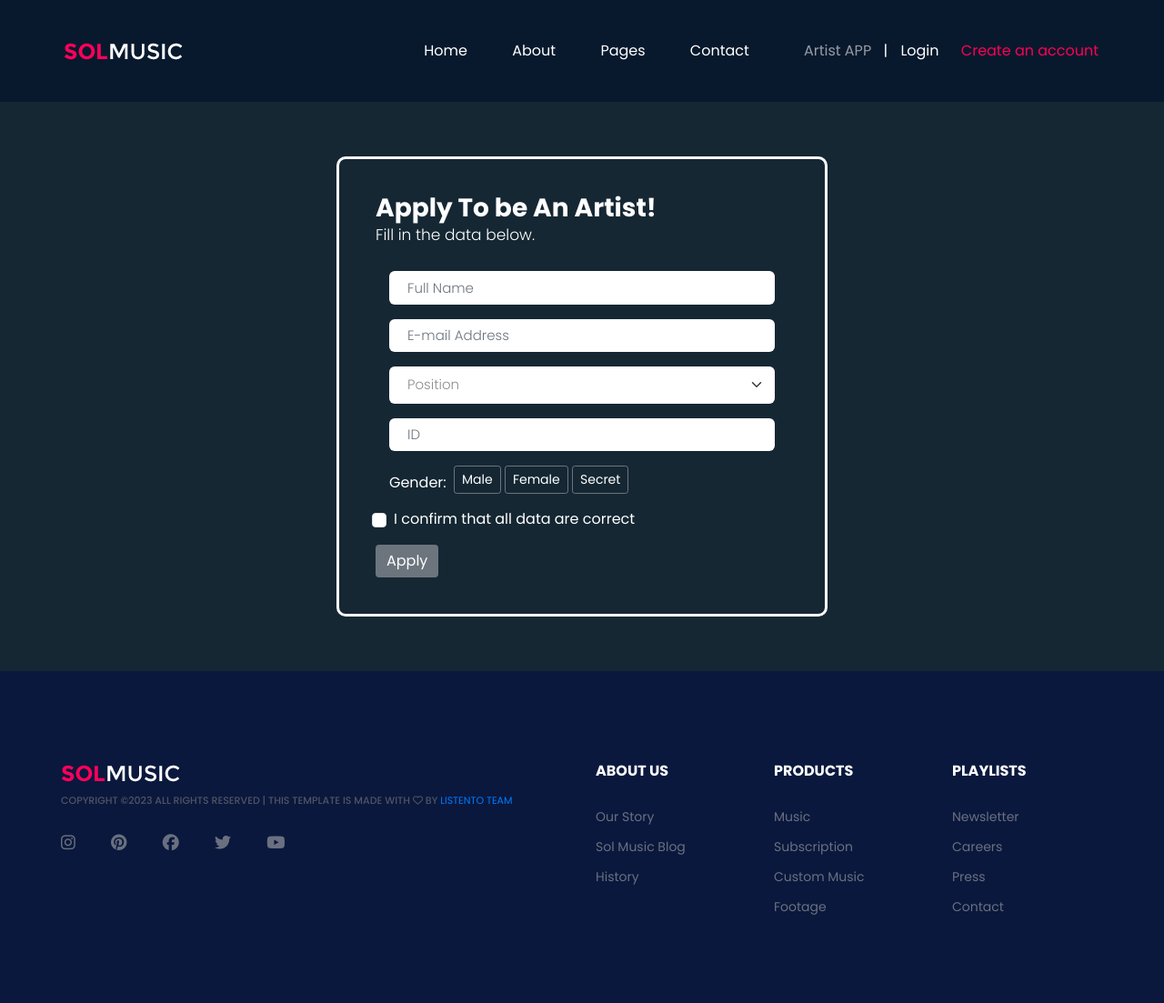
After one commit to Santa-clauz/GradProject, a Django app: page /artist_request in a window 1280 px wide. The commit adds this page. Shown: the whole page at 91% size. Run offline with Django 4.2, Linux system fonts and the light colour scheme; some libraries are stand-ins or nearby versions.

Commit message:
artist request

```diff
--- /dev/null
+++ b/Final/web/static/css/request.css
@@ -0,0 +1,149 @@
+@import url('https://fonts.googleapis.com/css2?family=Poppins:wght@300;400;500;700;900&display=swap');
+
+*, body {
+    font-family: 'Poppins', sans-serif;
+    font-weight: 400;
+    -webkit-font-smoothing: antialiased;
+    text-rendering: optimizeLegibility;
+    -moz-osx-font-smoothing: grayscale;
+}
+
+ body {
+    height: 100%;
+    background-color: #152733;
+    overflow: hidden;
+}
+
+
+.form-holder {
+      display: flex;
+      flex-direction: column;
+      justify-content: center;
+      align-items: center;
+      text-align: center;
+      /* min-height: 100vh; */
+}
+
+.form-holder .form-content {
+    position: relative;
+    text-align: center;
+    display: -webkit-box;
+    display: -moz-box;
+    display: -ms-flexbox;
+    display: -webkit-flex;
+    display: flex;
+    -webkit-justify-content: center;
+    justify-content: center;
+    -webkit-align-items: center;
+    align-items: center;
+    padding: 60px;
+}
+
+.form-content .form-items {
+    border: 3px solid #fff;
+    padding: 40px;
+    display: inline-block;
+    width: 100%;
+    min-width: 540px;
+    -webkit-border-radius: 10px;
+    -moz-border-radius: 10px;
+    border-radius: 10px;
+    text-align: left;
+    -webkit-transition: all 0.4s ease;
+    transition: all 0.4s ease;
+}
+
+.form-content h3 {
+    color: #fff;
+    text-align: left;
+    font-size: 28px;
+    font-weight: 600;
+    margin-bottom: 5px;
+}
+
+.form-content h3.form-title {
+    margin-bottom: 30px;
+}
+
+.form-content p {
+    color: #fff;
+    text-align: left;
+    font-size: 17px;
+    font-weight: 300;
+    line-height: 20px;
+    margin-bottom: 30px;
+}
+
+
+.form-content label, .was-validated .form-check-input:invalid~.form-check-label, .was-validated .form-check-input:valid~.form-check-label{
+    color: #fff;
+}
+
+.form-content input[type=text], .form-content input[type=password], .form-content input[type=email], .form-content select {
+    width: 100%;
+    padding: 9px 20px;
+    text-align: left;
+    border: 0;
+    outline: 0;
+    border-radius: 6px;
+    background-color: #fff;
+    font-size: 15px;
+    font-weight: 300;
+    color: #8D8D8D;
+    -webkit-transition: all 0.3s ease;
+    transition: all 0.3s ease;
+    margin-top: 16px;
+}
+
+
+.btn-primary{
+    background-color: #6C757D;
+    outline: none;
+    border: 0px;
+     box-shadow: none;
+}
+
+.btn-primary:hover, .btn-primary:focus, .btn-primary:active{
+    background-color: #495056;
+    outline: none !important;
+    border: none !important;
+     box-shadow: none;
+}
+
+.form-content textarea {
+    position: static !important;
+    width: 100%;
+    padding: 8px 20px;
+    border-radius: 6px;
+    text-align: left;
+    background-color: #fff;
+    border: 0;
+    font-size: 15px;
+    font-weight: 300;
+    color: #8D8D8D;
+    outline: none;
+    resize: none;
+    height: 120px;
+    -webkit-transition: none;
+    transition: none;
+    margin-bottom: 14px;
+}
+
+.form-content textarea:hover, .form-content textarea:focus {
+    border: 0;
+    background-color: #ebeff8;
+    color: #8D8D8D;
+}
+
+.mv-up{
+    margin-top: -9px !important;
+    margin-bottom: 8px !important;
+}
+
+.invalid-feedback{
+    color: #ff606e;
+}
+
+.valid-feedback{
+   color: #2acc80;
+}
--- a/Final/web/templates/Login.html
+++ b/Final/web/templates/Login.html
@@ -38,7 +38,7 @@
 		<img src="{% static 'img/logo.png' %}" alt="">
 	</a>
 	<div class="header-right">
-		<a href="/" class="hr-btn">Welcome</a>
+		<a href="artist_request" class="hr-btn">Artist APP</a>
 		<span>|</span>
 		<div class="user-panel">
 			<a href="LoginT" class="login">Login</a>
--- a/Final/web/templates/header.html
+++ b/Final/web/templates/header.html
@@ -12,6 +12,7 @@
 	<!-- font awesome -->
     <script src="https://kit.fontawesome.com/a3e915a0e4.js" crossorigin="anonymous"></script>
 	<link rel="stylesheet" href="https://kit.fontawesome.com/a3e915a0e4.css" crossorigin="anonymous">
+	<link rel="stylesheet" href="https://cdn.jsdelivr.net/npm/bootstrap@5.3.0-alpha1/dist/css/bootstrap.min.css" crossorigin="anonymous">
 	<!-- Favicon -->
 	<link href="{% static 'img/favicon.ico' %}" rel="shortcut icon"/>
 
@@ -39,7 +40,7 @@
 		<img src="{% static 'img/logo.png' %}" alt="">
 	</a>
 	<div class="header-right">
-		<a href="/" class="hr-btn">Welcome</a>
+		<a href="artist_request" class="hr-btn">Artist APP</a>
 		<span>|</span>
 		<div class="user-panel">
 			<a href="LoginT" class="login">Login</a>
--- a/Final/web/templates/player.html
+++ b/Final/web/templates/player.html
@@ -45,7 +45,7 @@
             <img src="{% static 'img/logo.png' %}" alt="">
         </a>
         <div class="header-right">
-            <a href="/" class="hr-btn">Welcome</a>
+            <a href="artist_request" class="hr-btn">Artist APP</a>
             <span>|</span>
             <div class="user-panel">
                 <a href="LoginT" class="login">Login</a>
--- a/Final/web/templates/registration.html
+++ b/Final/web/templates/registration.html
@@ -39,7 +39,7 @@
 		<img src="{% static 'img/logo.png' %}" alt="">
 	</a>
 	<div class="header-right">
-		<a href="/" class="hr-btn">Welcome</a>
+		<a href="artist_request" class="hr-btn">Artist APP</a>
 		<span>|</span>
 		<div class="user-panel">
 			<a href="LoginT" class="login">Login</a>
--- /dev/null
+++ b/Final/web/templates/request.html
@@ -0,0 +1,209 @@
+<!DOCTYPE html>
+<html lang="zxx">
+<head>
+	<title>ListenTo</title>
+	<meta charset="UTF-8">
+	<meta name="description" content="SolMusic HTML Template">
+	<meta name="keywords" content="music, html">
+	<meta name="viewport" content="width=device-width, initial-scale=1.0">
+
+	{% load static %}
+	<!-- font awesome -->
+    <script src="https://kit.fontawesome.com/a3e915a0e4.js" crossorigin="anonymous"></script>
+	<link rel="stylesheet" href="https://kit.fontawesome.com/a3e915a0e4.css" crossorigin="anonymous">
+	<link rel="stylesheet" href="https://cdn.jsdelivr.net/npm/bootstrap@5.3.0-alpha1/dist/css/bootstrap.min.css" crossorigin="anonymous">
+	<!-- Favicon -->
+	<link href="{% static 'img/favicon.ico' %}" rel="shortcut icon"/>
+
+	<!-- Google font -->
+	<link href="https://fonts.googleapis.com/css?family=Montserrat:300,300i,400,400i,500,500i,600,600i,700,700i&display=swap" rel="stylesheet">
+
+	<!-- Stylesheets -->
+	<link rel="stylesheet" href="{% static 'css/bootstrap.min.css' %}"/>
+	<link rel="stylesheet" href="{% static 'css/font-awesome.min.css' %}"/>
+	<link rel="stylesheet" href="{% static 'css/owl.carousel.min.css' %}"/>
+	<link rel="stylesheet" href="{% static 'css/slicknav.min.css' %}"/>
+	<link rel="stylesheet" href="{% static 'js/request.js' %}"/>
+	<!-- <link rel="stylesheet" href="{% static 'css/login.css' %}"/> -->
+
+	<!-- Main Stylesheets -->
+	<link rel="stylesheet" href="{% static 'css/style.css' %}"/>
+
+    <link rel="stylesheet" href="{% static 'css/request.css' %}">
+
+
+
+</head>
+
+<!-- Header section -->
+<header class="header-section clearfix">
+	<a href="/" class="site-logo">
+		<img src="{% static 'img/logo.png' %}" alt="">
+	</a>
+	<div class="header-right">
+		<a href="artist_request" class="hr-btn">Artist APP</a>
+		<span>|</span>
+		<div class="user-panel">
+			<a href="LoginT" class="login">Login</a>
+			<a href="registration" class="register">Create an account</a>
+		</div>
+	</div>
+	<ul class="main-menu">
+		<li><a href="/">Home</a></li>
+		<li><a href="About">About</a></li>
+		<li><a href="#">Pages</a>
+			<ul class="sub-menu">
+				<li><a href="category">Category</a></li>
+				<li><a href="playlists">Playlist</a></li>
+				<li><a href="artists">Artist</a></li>
+				<li><a href="blog">Blog</a></li>
+				<li><a href="contact">Contact</a></li>
+				<li><a href="contact">Show events </a></li>
+			</ul>
+		</li>
+
+		<li><a href="contact">Contact</a></li>
+	</ul>
+</header>
+
+<body>
+
+
+<div class="form-body">
+    <div class="row">
+        <div class="form-holder">
+            <div class="form-content">
+                <div class="form-items">
+                    <h3>Apply To be An Artist!</h3>
+                    <p>Fill in the data below.</p>
+                    <form class="requires-validation" novalidate>
+
+                        <div class="col-md-12">
+                           <input class="form-control" type="text" name="name" placeholder="Full Name" required>
+                           <div class="valid-feedback">Username field is valid!</div>
+                           <div class="invalid-feedback">Username field cannot be blank!</div>
+                        </div>
+
+                        <div class="col-md-12">
+                            <input class="form-control" type="email" name="email" placeholder="E-mail Address" required>
+                             <div class="valid-feedback">Email field is valid!</div>
+                             <div class="invalid-feedback">Email field cannot be blank!</div>
+                        </div>
+
+                       <div class="col-md-12">
+                            <select class="form-select mt-3" required>
+                                  <option selected disabled value="">Position</option>
+                                  <option value="jweb">Junior Artist</option>
+                                  <option value="sweb">Senior Aritst</option>
+                           </select>
+                            <div class="valid-feedback">You selected a position!</div>
+                            <div class="invalid-feedback">Please select a position!</div>
+                       </div>
+
+
+                       <div class="col-md-12">
+                          <input class="form-control" type="text" name="Id" placeholder="ID" required>
+                           <div class="valid-feedback">ID field is valid!</div>
+                           <div class="invalid-feedback">ID field cannot be blank!</div>
+                       </div>
+
+
+                       <div class="col-md-12 mt-3">
+                        <label class="mb-3 mr-1" for="gender">Gender: </label>
+
+                        <input type="radio" class="btn-check" name="gender" id="male" autocomplete="off" required>
+                        <label class="btn btn-sm btn-outline-secondary" for="male">Male</label>
+
+                        <input type="radio" class="btn-check" name="gender" id="female" autocomplete="off" required>
+                        <label class="btn btn-sm btn-outline-secondary" for="female">Female</label>
+
+                        <input type="radio" class="btn-check" name="gender" id="secret" autocomplete="off" required>
+                        <label class="btn btn-sm btn-outline-secondary" for="secret">Secret</label>
+                           <div class="valid-feedback mv-up">You selected a gender!</div>
+                            <div class="invalid-feedback mv-up">Please select a gender!</div>
+                        </div>
+
+                    <div class="form-check">
+                      <input class="form-check-input" type="checkbox" value="" id="invalidCheck" required>
+                      <label class="form-check-label">I confirm that all data are correct</label>
+                     <div class="invalid-feedback">Please confirm that the entered data are all correct!</div>
+                    </div>
+
+
+                        <div class="form-button mt-3">
+                            <button id="submit" type="submit" class="btn btn-primary">Apply</button>
+                        </div>
+                    </form>
+                </div>
+            </div>
+        </div>
+    </div>
+</div>
+<footer class="footer-section">
+    {% load static %}
+
+    <div class="container">
+        <div class="row">
+            <div class="col-xl-6 col-lg-7 order-lg-2">
+                <div class="row">
+                    <div class="col-sm-4">
+                        <div class="footer-widget">
+                            <h2>About us</h2>
+                            <ul>
+                                <li><a href="">Our Story</a></li>
+                                <li><a href="">Sol Music Blog</a></li>
+                                <li><a href="">History</a></li>
+                            </ul>
+                        </div>
+                    </div>
+                    <div class="col-sm-4">
+                        <div class="footer-widget">
+                            <h2>Products</h2>
+                            <ul>
+                                <li><a href="">Music</a></li>
+                                <li><a href="">Subscription</a></li>
+                                <li><a href="">Custom Music</a></li>
+                                <li><a href="">Footage</a></li>
+                            </ul>
+                        </div>
+                    </div>
+                    <div class="col-sm-4">
+                        <div class="footer-widget">
+                            <h2>Playlists</h2>
+                            <ul>
+                                <li><a href="">Newsletter</a></li>
+                                <li><a href="">Careers</a></li>
+                                <li><a href="">Press</a></li>
+                                <li><a href="">Contact</a></li>
+                            </ul>
+                        </div>
+                    </div>
+                </div>
+            </div>
+            <div class="col-xl-6 col-lg-5 order-lg-1">
+                <img src="img/logo.png" alt="">
+                <div class="copyright"><!-- Link back to Colorlib can't be removed. Template is licensed under CC BY 3.0. -->
+Copyright &copy;<script>document.write(new Date().getFullYear());</script> All rights reserved | This template is made with <i class="fa fa-heart-o" aria-hidden="true"></i> by <a href="https://colorlib.com" target="_blank">ListenTo Team</a>
+<!-- Link back to Colorlib can't be removed. Template is licensed under CC BY 3.0. --></div>
+                <div class="social-links">
+                    <a href=""><i class="fa fa-instagram"></i></a>
+                    <a href=""><i class="fa fa-pinterest"></i></a>
+                    <a href=""><i class="fa fa-facebook"></i></a>
+                    <a href=""><i class="fa fa-twitter"></i></a>
+                    <a href=""><i class="fa fa-youtube"></i></a>
+                </div>
+            </div>
+        </div>
+    </div>
+</footer>
+<!-- Footer section end -->
+
+<!--====== Javascripts & Jquery ======-->
+<script src="{%static 'js/jquery-3.2.1.min.js' %}"></script>
+<script src="{%static 'js/bootstrap.min.js' %}"></script>
+<script src="{%static 'js/jquery.slicknav.min.js' %}"></script>
+<script src="{%static 'js/owl.carousel.min.js' %}"></script>
+<script src="{%static 'js/mixitup.min.js' %}"></script>
+<script src="{%static 'js/main.js' %}"></script>
+
+</body>
--- a/Final/web/urls.py
+++ b/Final/web/urls.py
@@ -20,6 +20,7 @@ urlpatterns = [
     path('registration', views.registration, name='registration'),
     path('register', views.register, name='register'),
     path('create_event', views.create_Event,name='create_event'),
+    path('artist_request', views.request,name='request'),
     path('Show_events', views.Show_events,name='Show_events'),
     path('player', views.player,name='player'),
     path('admin/', views.admin_login),
--- a/Final/web/views.py
+++ b/Final/web/views.py
@@ -25,6 +25,9 @@ def create_playlist(request):
 
 def create_Event(request):
     return render(request, 'create_event.html')
+
+def request(request):
+    return render(request, 'request.html')
 
 
 def artist(request):
```
Also changed, not shown: Final/web/static/js/request.js (added, +15 -0 lines).
